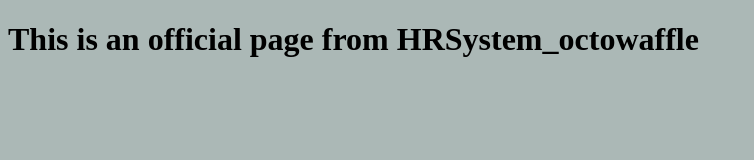
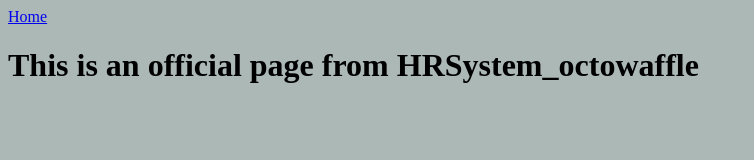
Before and after one commit to felixmoore/octowaffle, a website: page views/layout.html in a window 1280 px wide. Shown: the whole page, without its empty margins (0-754 px from the left). Drawn offline with nearby package versions, Linux system fonts and the light colour scheme; files that its build step writes are made by us from their sources.

Commit message:
Added link to homepage to layout.html

```diff
--- a/views/layout.html
+++ b/views/layout.html
@@ -9,6 +9,7 @@
     {% endblock %}
 </head>
 <body style="background-color: rgb(171, 184, 182);">
+    <header> <a href="/">Home</a> </header>
     <H1>This is an official page from HRSystem_octowaffle</H1>
     {% block content %}
     {% endblock %}
```
